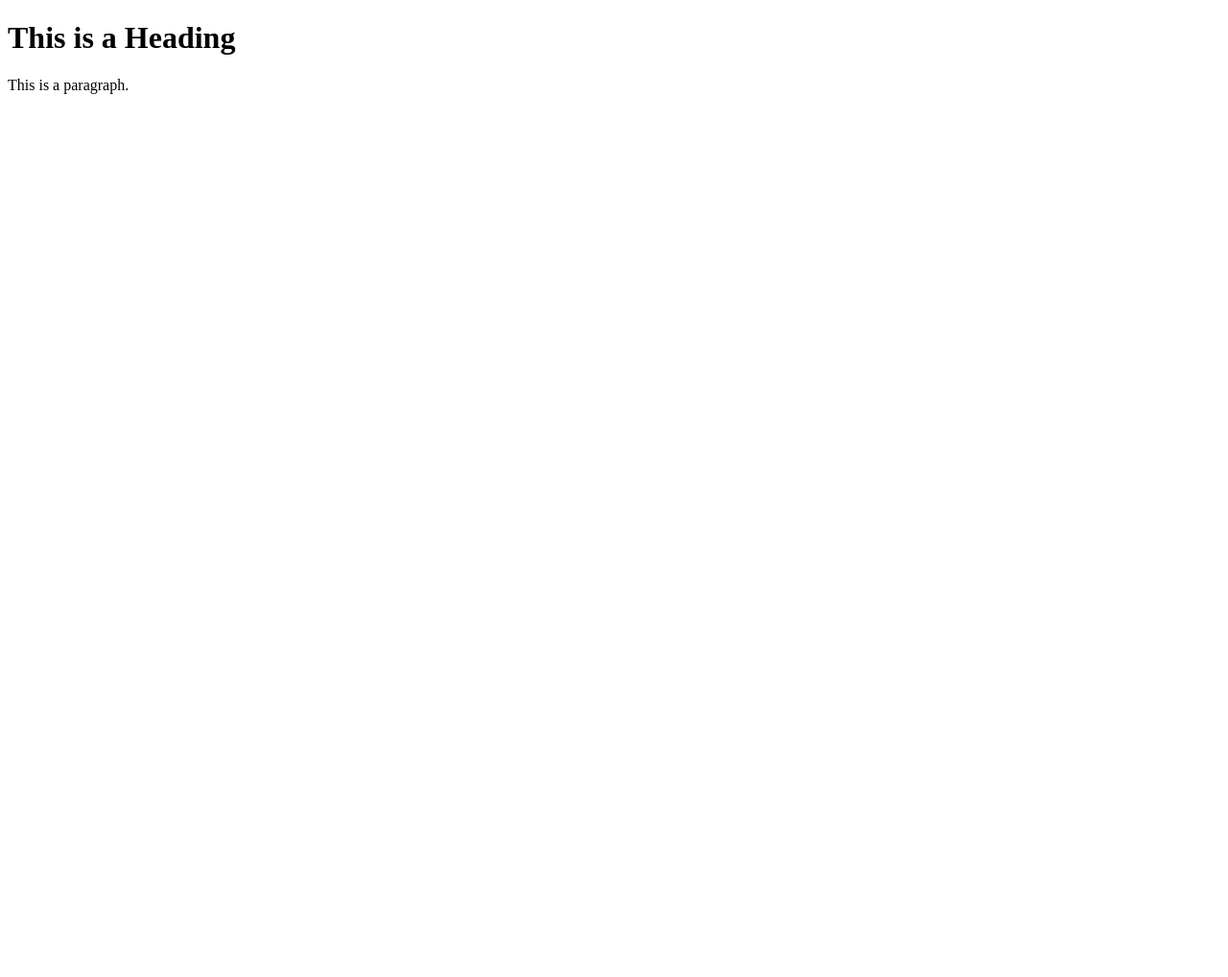
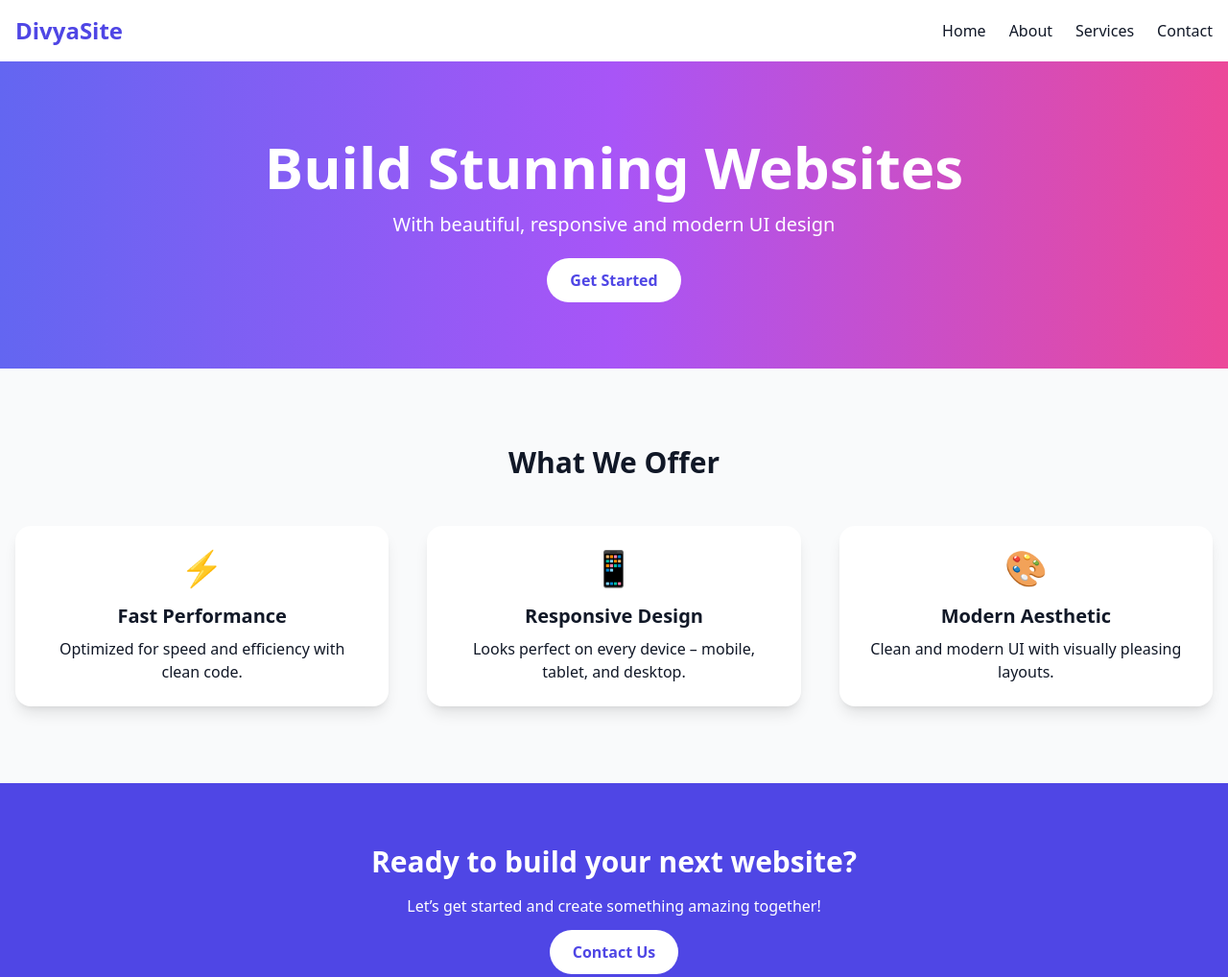
Before and after one commit to divyaganes/seceproject, a plain HTML site: page index.html in a window 1280 px wide. Shown: the top 1018 px of the page at 96% size. Before the commit the page ends 800 px from the top, so only its background shows below. Drawn offline with nearby package versions, Linux system fonts and the light colour scheme.

Commit message:
Update index.html

```diff
--- a/index.html
+++ b/index.html
@@ -1,13 +1,86 @@
 
 <!DOCTYPE html>
-<html>
+<html lang="en">
 <head>
-<title>Page Title</title>
+  <!-- Page metadata and Tailwind CSS CDN -->
+  <meta charset="UTF-8" />
+  <meta name="viewport" content="width=device-width, initial-scale=1.0" />
+  <title>Modern UI Site</title>
+  <script src="https://cdn.tailwindcss.com"></script>
 </head>
-<body>
+<body class="bg-white text-gray-900 font-sans">
 
-<h1>This is a Heading</h1>
-<p>This is a paragraph.</p>
+  <!-- ==================== Navigation Bar ==================== -->
+  <header class="bg-white shadow-md">
+    <div class="max-w-7xl mx-auto px-4 py-4 flex justify-between items-center">
+      <!-- Site Title -->
+      <h1 class="text-2xl font-bold text-indigo-600">DivyaSite</h1>
+
+      <!-- Navigation Menu -->
+      <nav>
+        <ul class="flex space-x-6 font-medium">
+          <li><a href="#" class="hover:text-indigo-600">Home</a></li>
+          <li><a href="#" class="hover:text-indigo-600">About</a></li>
+          <li><a href="#" class="hover:text-indigo-600">Services</a></li>
+          <li><a href="#" class="hover:text-indigo-600">Contact</a></li>
+        </ul>
+      </nav>
+    </div>
+  </header>
+
+  <!-- ==================== Hero Section ==================== -->
+  <section class="bg-gradient-to-r from-indigo-500 via-purple-500 to-pink-500 text-white py-20">
+    <div class="max-w-7xl mx-auto px-4 text-center">
+      <!-- Main Heading -->
+      <h2 class="text-4xl md:text-6xl font-extrabold mb-4">Build Stunning Websites</h2>
+      <!-- Subtext -->
+      <p class="text-xl mb-8">With beautiful, responsive and modern UI design</p>
+      <!-- Call-to-action Button -->
+      <a href="#" class="bg-white text-indigo-600 px-6 py-3 rounded-full font-semibold hover:bg-gray-100 transition">Get Started</a>
+    </div>
+  </section>
+
+  <!-- ==================== Features Section ==================== -->
+  <section class="py-20 bg-gray-50">
+    <div class="max-w-7xl mx-auto px-4 text-center">
+      <!-- Section Title -->
+      <h3 class="text-3xl font-bold mb-12">What We Offer</h3>
+
+      <!-- Feature Cards -->
+      <div class="grid md:grid-cols-3 gap-10">
+        <!-- Feature 1 -->
+        <div class="bg-white rounded-2xl shadow-lg p-6 hover:scale-105 transition">
+          <div class="text-indigo-500 text-4xl mb-4">⚡</div>
+          <h4 class="text-xl font-semibold mb-2">Fast Performance</h4>
+          <p>Optimized for speed and efficiency with clean code.</p>
+        </div>
+        <!-- Feature 2 -->
+        <div class="bg-white rounded-2xl shadow-lg p-6 hover:scale-105 transition">
+          <div class="text-purple-500 text-4xl mb-4">📱</div>
+          <h4 class="text-xl font-semibold mb-2">Responsive Design</h4>
+          <p>Looks perfect on every device – mobile, tablet, and desktop.</p>
+        </div>
+        <!-- Feature 3 -->
+        <div class="bg-white rounded-2xl shadow-lg p-6 hover:scale-105 transition">
+          <div class="text-pink-500 text-4xl mb-4">🎨</div>
+          <h4 class="text-xl font-semibold mb-2">Modern Aesthetic</h4>
+          <p>Clean and modern UI with visually pleasing layouts.</p>
+        </div>
+      </div>
+    </div>
+  </section>
+
+  <!-- ==================== Call to Action ==================== -->
+  <section class="bg-indigo-600 text-white py-16 text-center">
+    <h4 class="text-3xl font-bold mb-4">Ready to build your next website?</h4>
+    <p class="mb-6">Let’s get started and create something amazing together!</p>
+    <a href="#" class="bg-white text-indigo-600 px-6 py-3 rounded-full font-semibold hover:bg-gray-100 transition">Contact Us</a>
+  </section>
+
+  <!-- ==================== Footer ==================== -->
+  <footer class="bg-gray-100 text-center py-6 text-sm text-gray-600">
+    © 2025 DivyaSite. All rights reserved.
+  </footer>
 
 </body>
 </html>
```
